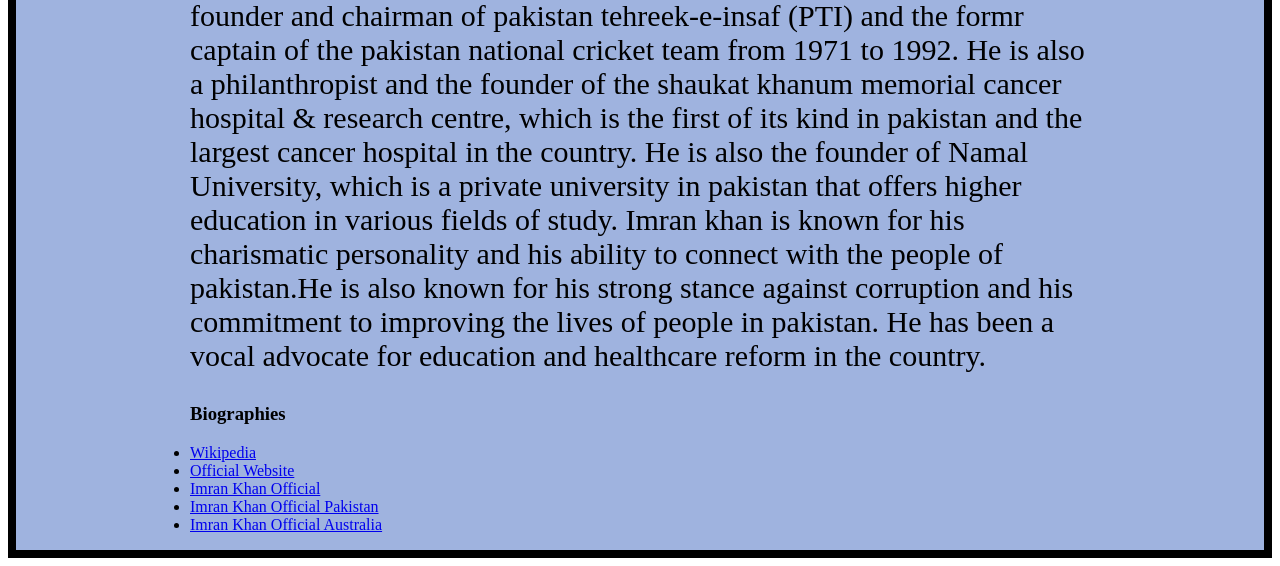
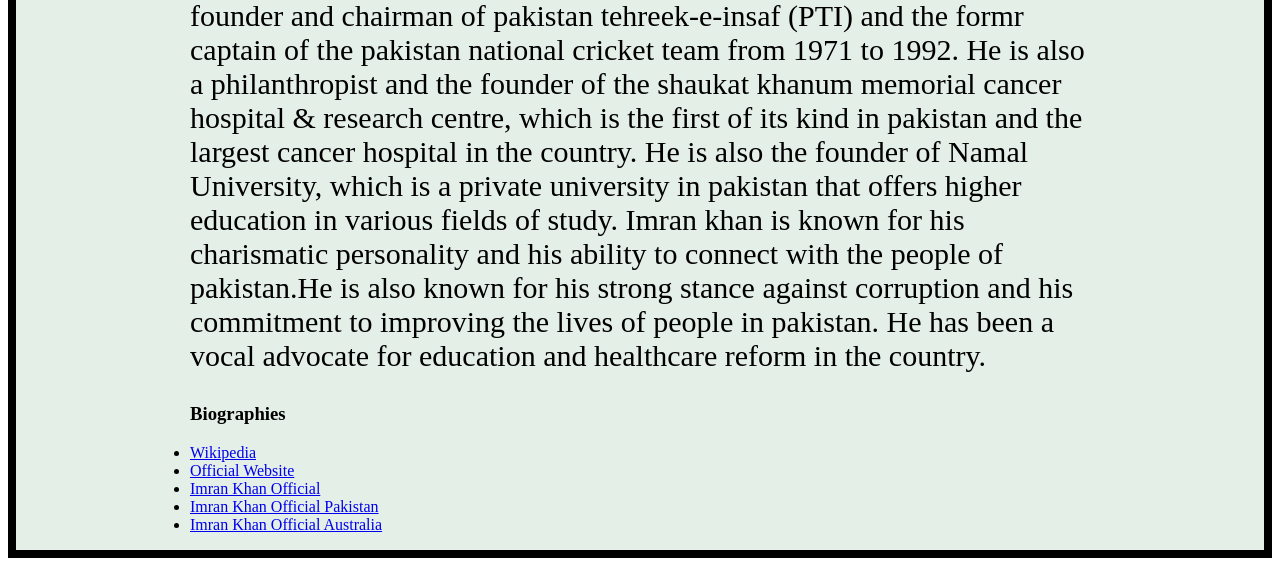
Before and after one commit to Hamza-Ramzan5400/HTML-CSS-Project, a plain HTML site: page Project 01/index.html in a window 1280 px wide. Shown: the part 498-1064 px from the top of the page. Drawn offline with Linux system fonts and the light colour scheme.

Commit message:
background color change

```diff
--- a/Project 01/style.css
+++ b/Project 01/style.css
@@ -4,7 +4,7 @@
   box-sizing: border-box;
 }
 .container {
-  background-color: #9fb3df;
+  background-color: #E4EFE7;
   border: 8px solid black;
   min-height: 100vh;
 }
```
